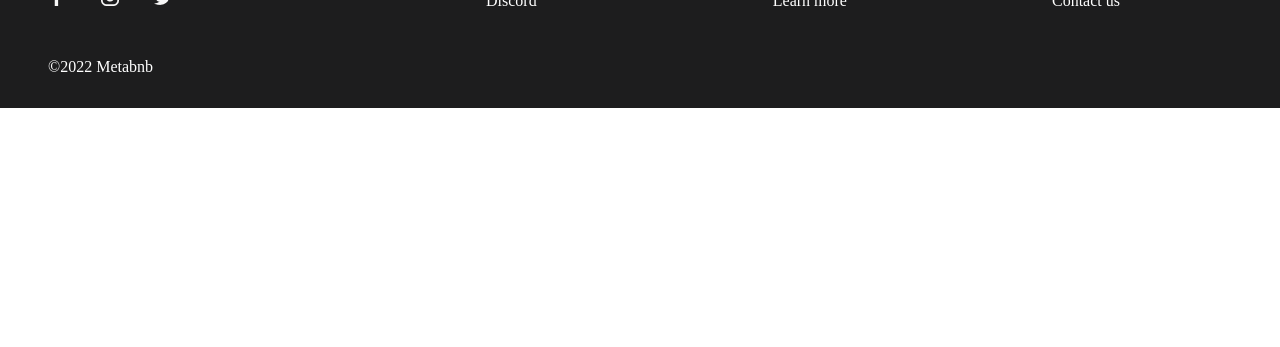
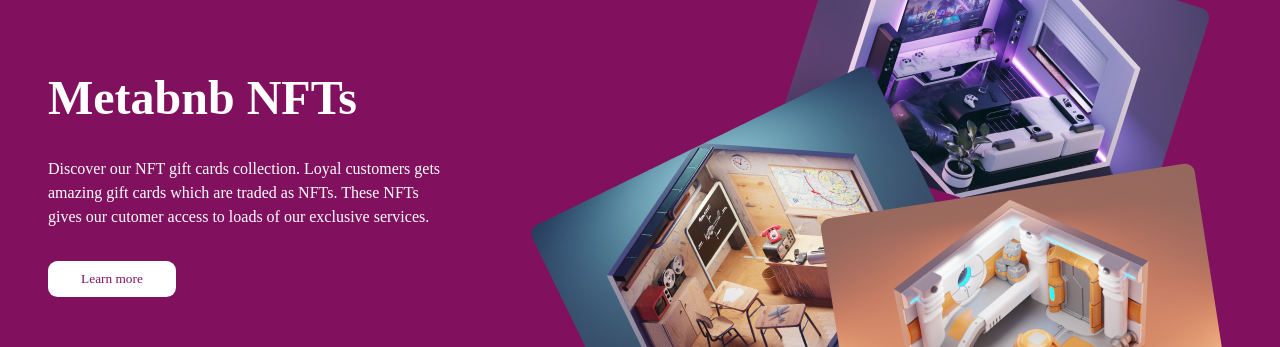
Before and after one commit to Wineshuga/metabnb-site, a React (Create React App) app in the folder metabnb/: page / in a window 1280 px wide. Shown: the part 1263-1610 px from the top of the page. Before the commit the page ends 1371 px from the top, so only its background shows below. Built offline with nearby package versions, Linux system fonts and the light colour scheme; a web font is replaced by a local one.

Commit message:
feat: create metabnbnfts component style: style metabnbnfts component

```diff
--- a/metabnb/src/App.css
+++ b/metabnb/src/App.css
@@ -89,6 +89,33 @@ nav {
    margin-top: 2rem;
 }
 
+.meta-section {
+    background-color: var(--purple-text);
+    display: flex;
+    gap: 5rem;
+    align-items: center;
+    padding: 4rem 3rem;
+    color: #ffffff;
+}
+
+.button-nfts {
+    background-color: #ffffff;
+    color: var(--purple-text);
+}
+
+.meta-section--text {
+    width: 30rem;
+}
+
+.meta-section--text > h1 {
+    font-size: 48px;
+}
+
+.meta-section--text > p {
+    margin: 2rem 0;
+    line-height: 1.5;
+}
+
 footer {
     background-color: #1D1D1E;
     display: flex;
@@ -127,6 +154,10 @@ footer {
     .home--hero_text {
         padding-top: 1rem;
     }
+
+    .meta-section--photo {
+        width: 500px;
+    }
 }
 
 @media screen and (max-width: 1130px) and (min-width: 1024px) {
--- /dev/null
+++ b/metabnb/src/Components/MetabnbNfts.js
@@ -0,0 +1,18 @@
+import Photo from "../Assets/Homepage2.png"
+
+export default function MetabnbNfts() {
+    return (
+        <section className="meta-section">
+            <div className="meta-section--text">
+                <h1>Metabnb NFTs</h1>
+                <p>Discover our NFT gift cards collection.
+                    Loyal customers gets amazing gift cards which
+                    are traded as NFTs. These NFTs gives our cutomer
+                    access to loads of our exclusive services.
+                </p>
+                <input className="button button-nfts" type={'button'} value="Learn more" />
+            </div>
+            <img className="meta-section--photo" src={Photo} alt="" />
+        </section>
+    )
+}
--- a/metabnb/src/Pages/Home.js
+++ b/metabnb/src/Pages/Home.js
@@ -5,6 +5,7 @@ import Mask from "../Assets/Metamask.png"
 import Opensea from "../Assets/Opensea.png"
 import Card from "../Components/Card";
 import Footer from "../Components/Footer";
+import MetabnbNfts from "../Components/MetabnbNfts";
 
 export default function Home() {
     return (
@@ -27,6 +28,7 @@ export default function Home() {
                     <img src={Opensea} alt="" />
                 </div>
                 <Card />
+                <MetabnbNfts />
                 <Footer />
             </main>
         </div>
```
